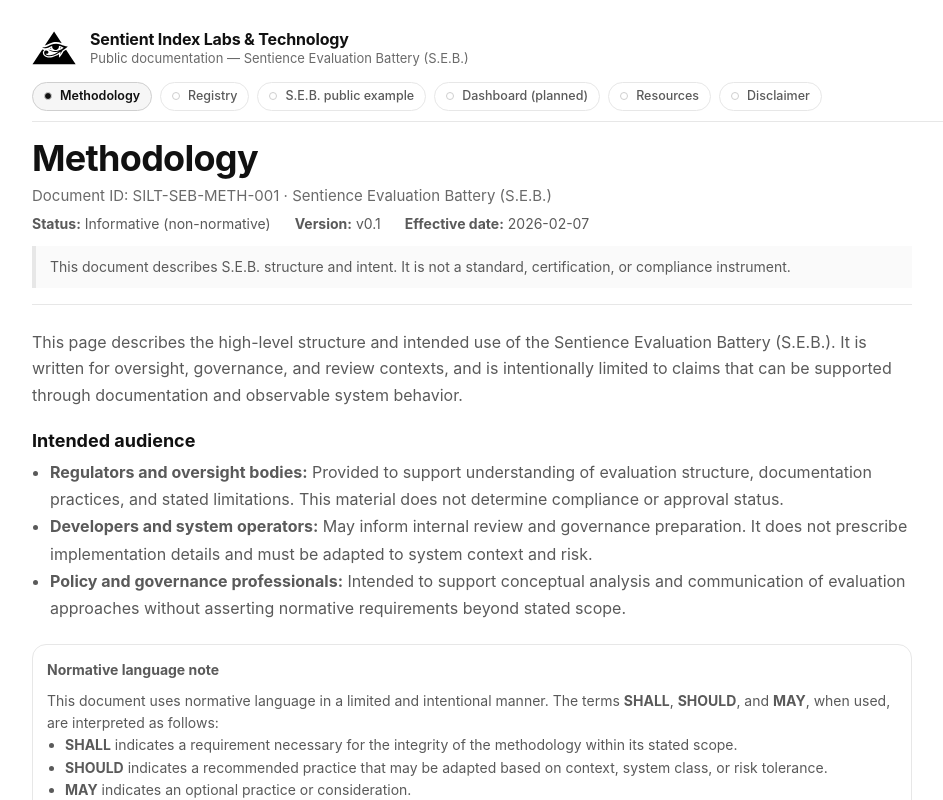
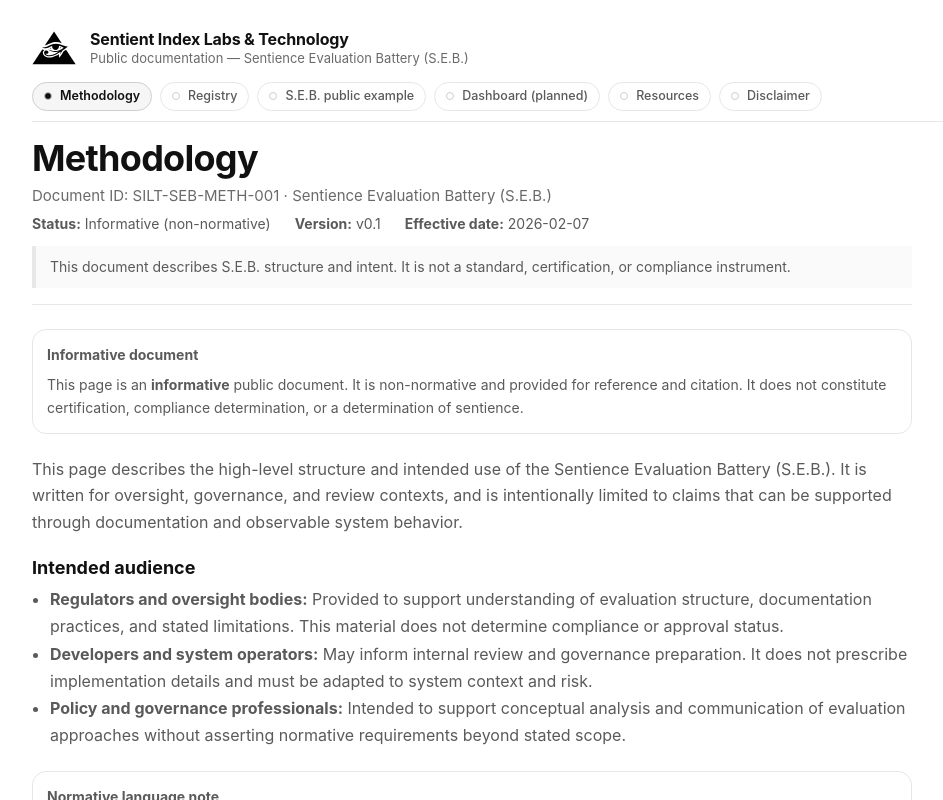
Before and after one commit to neuronomocon-bit/silt-site, a Next.js app: page /methodology in a window 1280 px wide. Shown: the top 800 px of the page, without its empty margins (136-1079 px from the left). Built offline with nearby package versions, Linux system fonts and the light colour scheme.

Commit message:
Add informative document status banners to Methodology and Public Example

```diff
--- a/src/app/methodology/page.tsx
+++ b/src/app/methodology/page.tsx
@@ -21,6 +21,13 @@
         effectiveDate={EFFECTIVE_DATE}
         note="This document describes S.E.B. structure and intent. It is not a standard, certification, or compliance instrument."
       />
+<Callout title="Informative document">
+  <p style={{ margin: 0 }}>
+    This page is an <strong>informative</strong> public document. It is non-normative and provided
+    for reference and citation. It does not constitute certification, compliance determination, or
+    a determination of sentience.
+  </p>
+</Callout>
 
       <MutedP>
         This page describes the high-level structure and intended use of the Sentience Evaluation
```
Also changed, not shown: src/app/example/page.tsx (+7 -0 lines).
